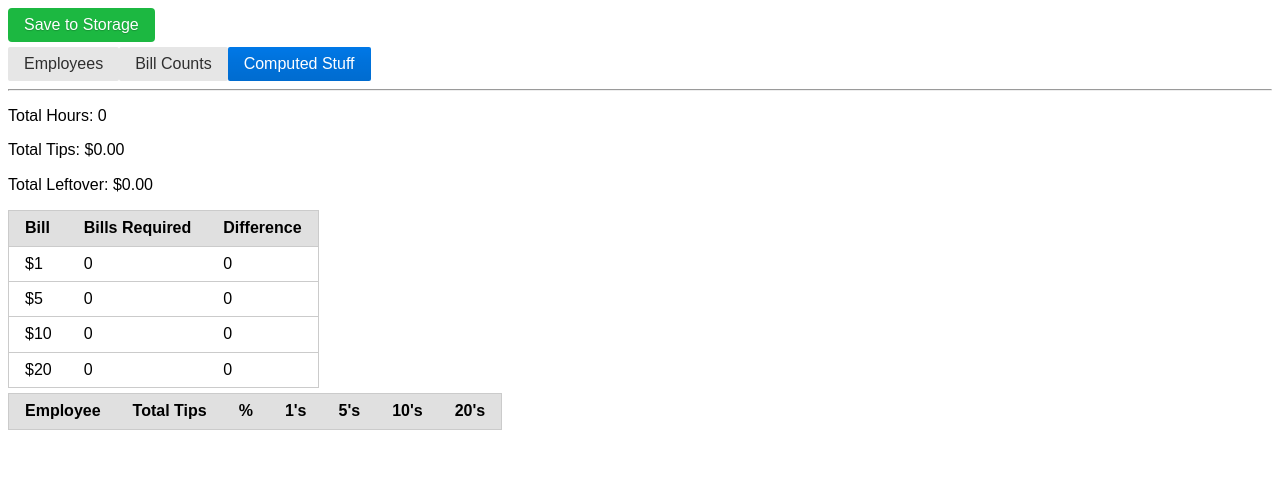
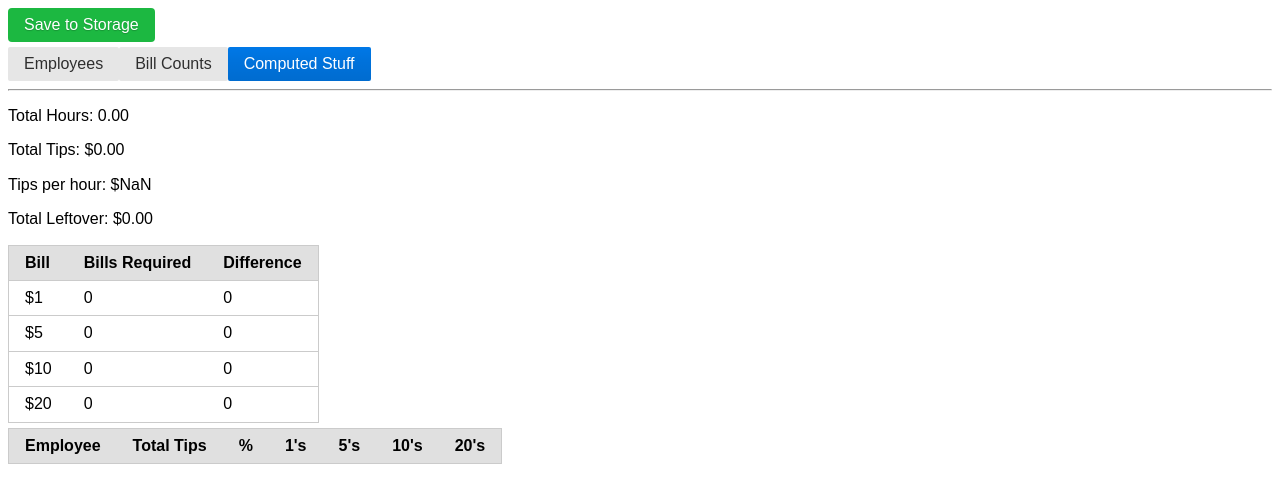
Before and after one commit to AlyxMoon/Simple-Tip-Distribution-Calculator, a Vue app: page / in a window 1280 px wide. Both pictures are taken after a click on the button "Computed Stuff". Shown: the top 502 px of the page. Built offline with nearby package versions, Linux system fonts and the light colour scheme.

Commit message:
Add per hour calculation and truncate floats

```diff
--- a/src/App.vue
+++ b/src/App.vue
@@ -80,10 +80,13 @@
 
     <div v-if="page === 2">
       <p>
-        Total Hours: {{ getTotalHours() }}
+        Total Hours: {{ getTotalHours().toFixed(2) }}
       </p>
       <p>
         Total Tips: ${{ getTotalTips().toFixed(2) }}
+      </p>
+      <p>
+        Tips per hour: ${{ (getTotalTips().toFixed(2) / getTotalHours()).toFixed(2) }}
       </p>
       <p>
         Total Leftover: ${{ getLeftoverTips().toFixed(2) }}
```
